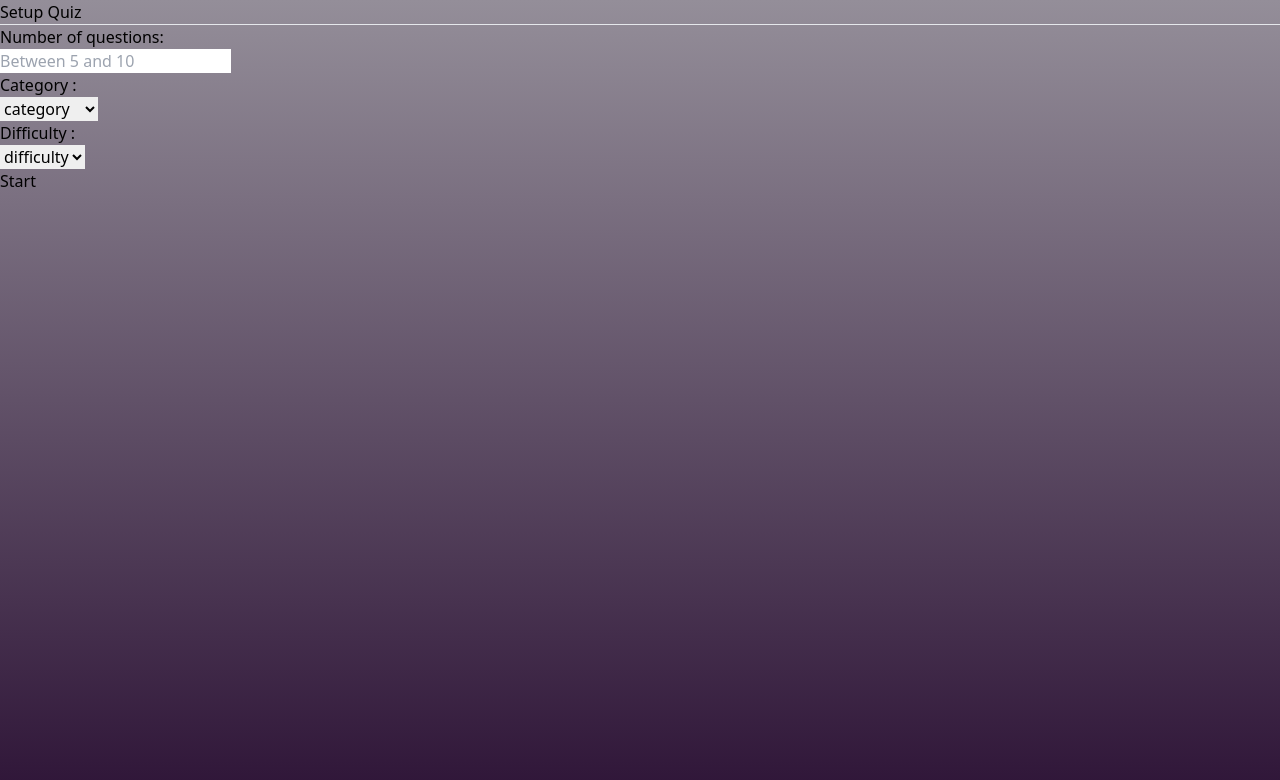
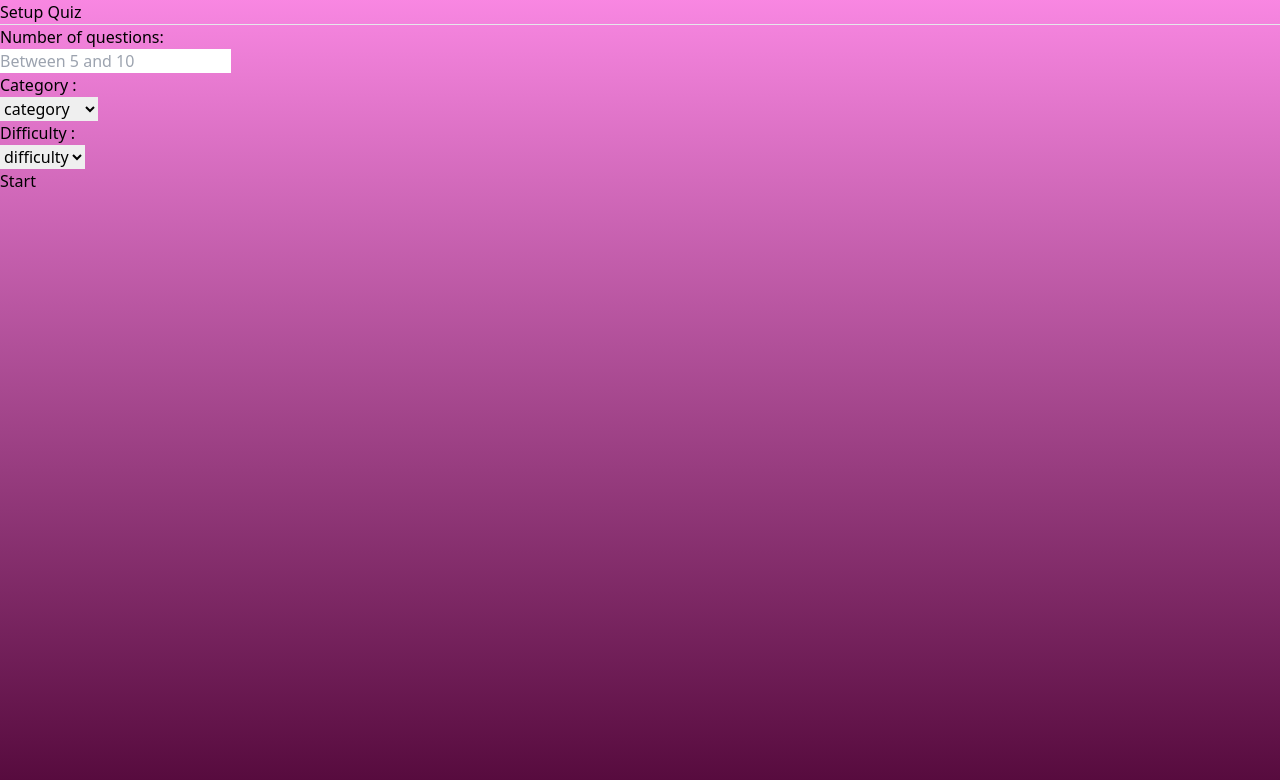
Before and after one commit to tubahosseini/question-game, a React (Vite) app: page / in a window 1280 px wide. Shown: the top 780 px of the page. Built offline with nearby package versions, Linux system fonts and the light colour scheme.

Commit message:
test netlify

```diff
--- a/src/index.css
+++ b/src/index.css
@@ -10,7 +10,8 @@
 
 body{
     height: 100vh;
-    background-image: linear-gradient(#948E99, #2E1437);
+    /* background-image: linear-gradient(#948E99, #2E1437); */
+    background-image: linear-gradient(#f65bd7bb, #53083a);
 }
 
 .wrong{
```
